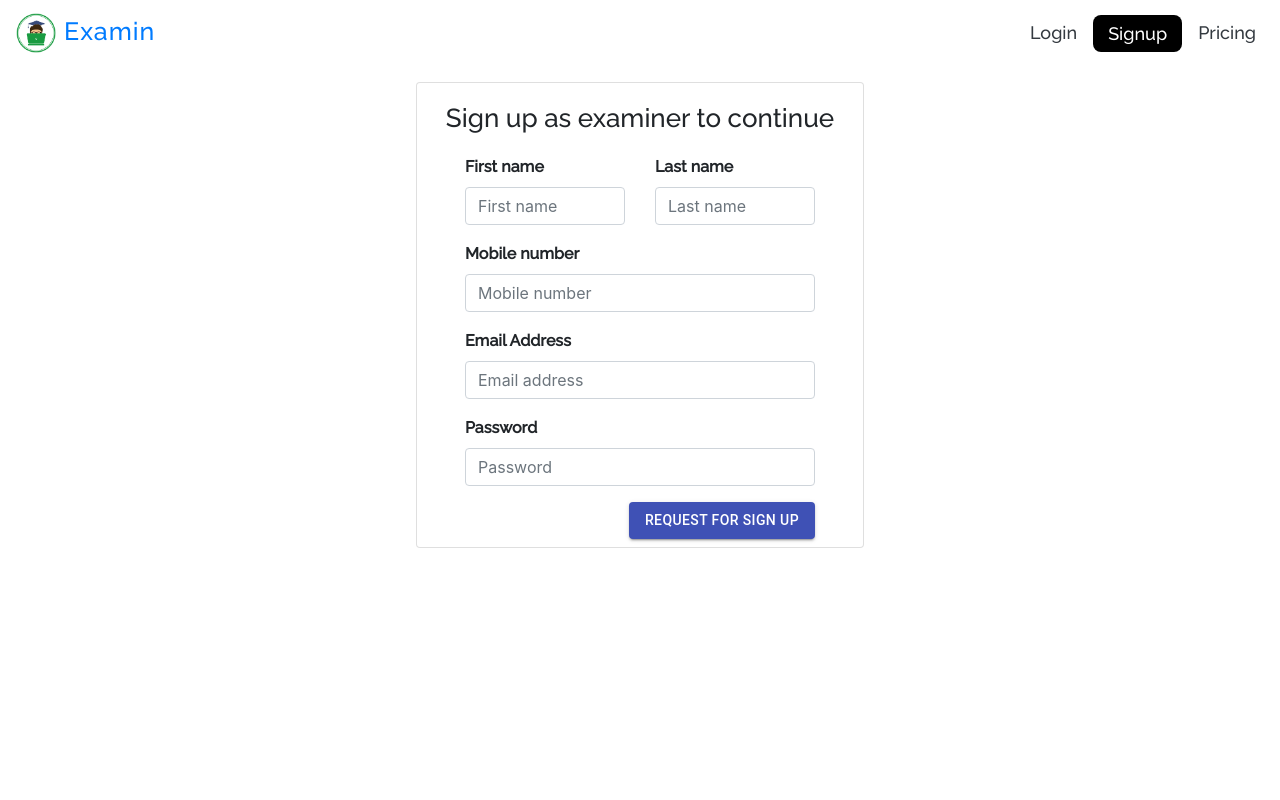
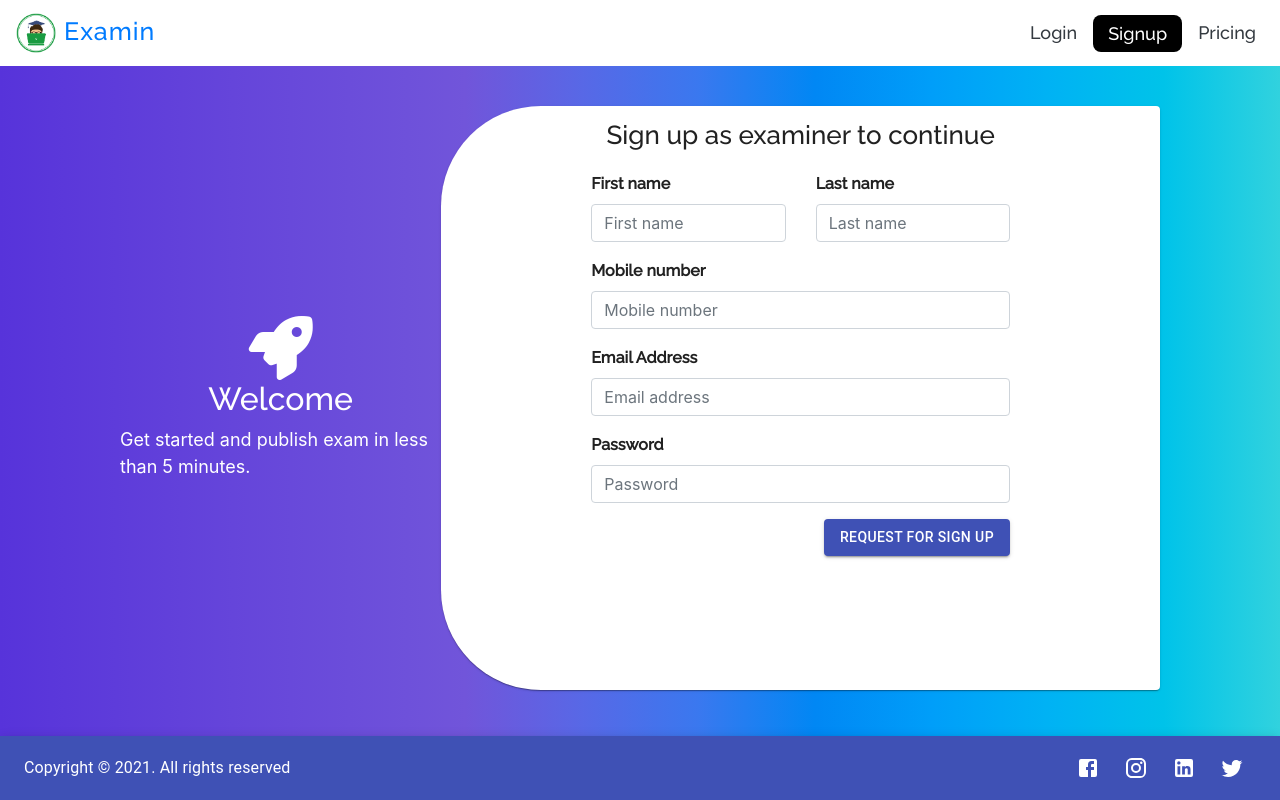
Before and after one commit to upendra-tarnoju/exam-portal, a React (Create React App) app in the folder frontend/: page /signup in a window 1280 px wide. Built offline with nearby package versions, Linux system fonts and the light colour scheme.

Commit message:
updated signup component

```diff
--- a/frontend/src/components/signup-component/signup.js
+++ b/frontend/src/components/signup-component/signup.js
@@ -1,9 +1,11 @@
 import React, { Component } from 'react';
+import { Card } from '@material-ui/core';
 
 import styles from './signup.module.css';
 import ShowModal from './showModal';
 import Navbar from '../header/navbar';
 import SignUpForm from '../../forms/signUpForm';
+import Footer from '../footer-component/footer';
 
 class SignUp extends Component {
 	constructor(props) {
@@ -30,24 +32,39 @@ class SignUp extends Component {
 
 	render() {
 		return (
-			<div className='container-fluid p-0'>
+			<div
+				className={`container-fluid p-0 ${styles.containerBackgroundColor} h-100`}
+			>
 				<Navbar />
-				<div className={`card ${styles.width35} mx-auto mt-3`}>
-					<div className='pt-3 pb-2'>
+				<div className={`${styles.containerHeight} ${styles.signupContainer}`}>
+					<div
+						className={`d-flex justify-content-between ${styles.containerHeight}`}
+					>
+						<div className='d-flex flex-wrap flex-column justify-content-center align-items-center'>
+							<i
+								aria-hidden='true'
+								className={`fa fa-rocket ${styles.rocketIcon}`}
+							></i>
+							<h2 className={`text-white ${styles.signupHeading}`}>Welcome</h2>
+							<p className={`mb-0 ${styles.signupSubHeading} text-white`}>
+								Get started and publish exam in less than 5 minutes.
+							</p>
+						</div>
+						<Card className={`pt-3 ${styles.signupCard}`}>
 							<p className={`text-center ${styles.heading}`}>
 								Sign up as examiner to continue
 							</p>
-						<div className='px-5'>
 							<SignUpForm showModal={this.showModal} />
-						</div>
-					</div>
-				</div>
+						</Card>
 						<ShowModal
 							show={this.state.modal}
 							handleClose={this.hideModal}
 							message={this.state.message}
 						/>
 					</div>
+				</div>
+				<Footer />
+			</div>
 		);
 	}
 }
--- a/frontend/src/components/signup-component/signup.module.css
+++ b/frontend/src/components/signup-component/signup.module.css
@@ -1,19 +1,53 @@
-body {
-	background: rgba(179, 220, 237, 1);
-	background-size: cover;
-	height: 100%;
+.containerBackgroundColor {
+	background-image: linear-gradient(
+		to right,
+		#5733da,
+		#5e3cda,
+		#6545da,
+		#6b4dda,
+		#7155da,
+		#5868e6,
+		#3a78ef,
+		#0187f4,
+		#009ef9,
+		#00b2f4,
+		#00c3e9,
+		#31d2de
+	);
 }
+
+.signupContainer {
+	padding: 40px 120px 40px 120px;
+}
+
+.rocketIcon {
+	font-size: 5vw !important;
+	color: white;
+}
+
+.containerHeight {
+	height: calc(100% - 68px) !important;
+}
+
+.signupHeading {
+	font-family: 'Raleway';
+}
+
+.signupSubHeading {
+	font-size: 'Raleway';
+	font-size: 18px;
+}
+
+.signupCard {
+	min-width: calc(100% - 440px);
+	border-top-left-radius: 100px !important;
+	border-bottom-left-radius: 100px !important;
+	padding: 10px 150px !important;
+}
+
 .heading {
 	font-family: 'Raleway', sans-serif;
 	font-size: 26px;
-}
-
-.textSize {
-	font-size: 12px;
-}
-
-.width35 {
-	width: 35%;
 }
 
 label {
```
Lines whose indentation alone changed are shown as unchanged.
